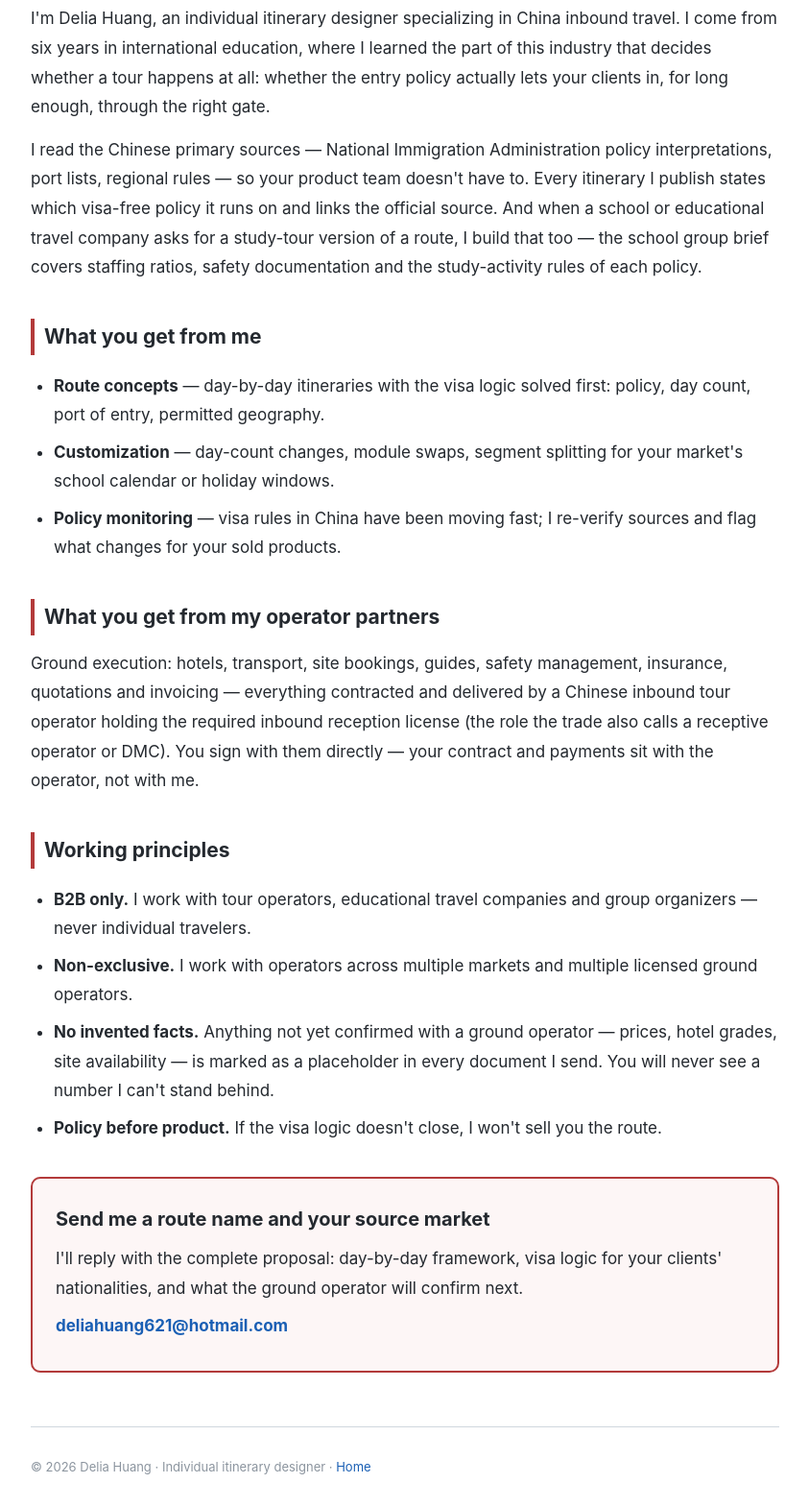
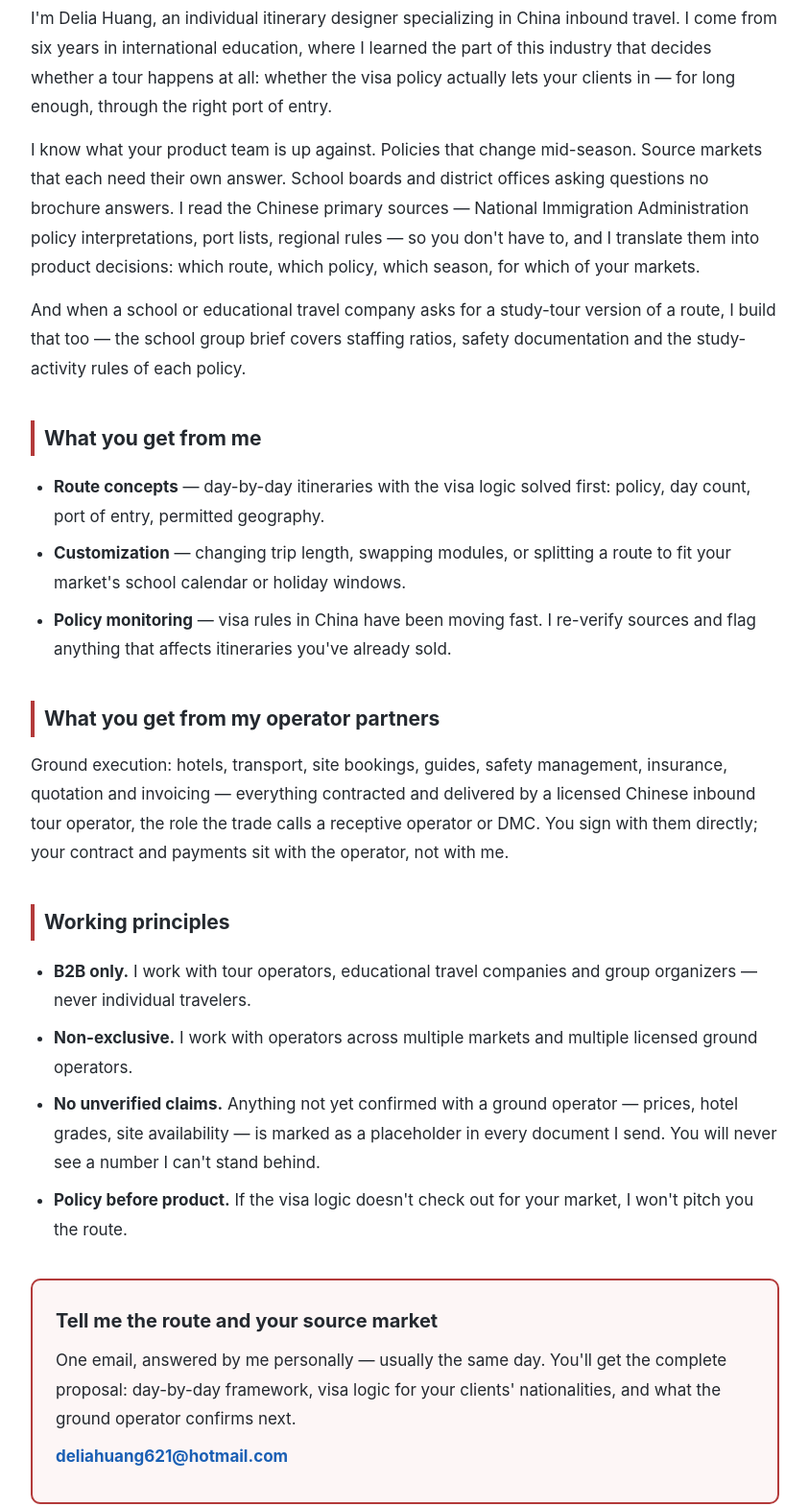
Before and after one commit to deliahuang621-png/china-inbound-tours, a plain HTML site: page about.html in a window 1280 px wide. Shown: the part 298-1868 px from the top of the page at 96% size, without its empty margins (218-1061 px from the left). Drawn offline with Linux system fonts and the light colour scheme.

Commit message:
Chinglish audit vs TUI/Intrepid/Trafalgar/G Adventures/EF/WorldStrides copy; nationality cells reduced to continent counts; personal-service and buyer-empathy tone

```diff
--- a/about.html
+++ b/about.html
@@ -26,38 +26,42 @@
 <h2>Who I am</h2>
 <p>I'm Delia Huang, an individual itinerary designer specializing in China inbound travel. I come from six
 years in international education, where I learned the part of this industry that decides whether a tour
-happens at all: whether the entry policy actually lets your clients in, for long enough, through the right
-gate.</p>
-<p>I read the Chinese primary sources — National Immigration Administration policy interpretations, port
-lists, regional rules — so your product team doesn't have to. Every itinerary I publish states which
-visa-free policy it runs on and links the official source. And when a school or educational travel company
-asks for a study-tour version of a route, I build that too — the school group brief covers staffing ratios,
-safety documentation and the study-activity rules of each policy.</p>
+happens at all: whether the visa policy actually lets your clients in — for long enough, through the right
+port of entry.</p>
+<p>I know what your product team is up against. Policies that change mid-season. Source markets that each
+need their own answer. School boards and district offices asking questions no brochure answers. I read the
+Chinese primary sources — National Immigration Administration policy interpretations, port lists, regional
+rules — so you don't have to, and I translate them into product decisions: which route, which policy, which
+season, for which of your markets.</p>
+<p>And when a school or educational travel company asks for a study-tour version of a route, I build that
+too — the school group brief covers staffing ratios, safety documentation and the study-activity rules of
+each policy.</p>
 
 <h2>What you get from me</h2>
 <ul>
 <li><strong>Route concepts</strong> — day-by-day itineraries with the visa logic solved first: policy, day count, port of entry, permitted geography.</li>
-<li><strong>Customization</strong> — day-count changes, module swaps, segment splitting for your market's school calendar or holiday windows.</li>
-<li><strong>Policy monitoring</strong> — visa rules in China have been moving fast; I re-verify sources and flag what changes for your sold products.</li>
+<li><strong>Customization</strong> — changing trip length, swapping modules, or splitting a route to fit your market's school calendar or holiday windows.</li>
+<li><strong>Policy monitoring</strong> — visa rules in China have been moving fast. I re-verify sources and flag anything that affects itineraries you've already sold.</li>
 </ul>
 
 <h2>What you get from my operator partners</h2>
-<p>Ground execution: hotels, transport, site bookings, guides, safety management, insurance, quotations and
-invoicing — everything contracted and delivered by a Chinese inbound tour operator holding the required
-inbound reception license (the role the trade also calls a receptive operator or DMC). You sign with them
-directly — your contract and payments sit with the operator, not with me.</p>
+<p>Ground execution: hotels, transport, site bookings, guides, safety management, insurance, quotation and
+invoicing — everything contracted and delivered by a licensed Chinese inbound tour operator, the role the
+trade calls a receptive operator or DMC. You sign with them directly; your contract and payments sit with
+the operator, not with me.</p>
 
 <h2>Working principles</h2>
 <ul>
 <li><strong>B2B only.</strong> I work with tour operators, educational travel companies and group organizers — never individual travelers.</li>
 <li><strong>Non-exclusive.</strong> I work with operators across multiple markets and multiple licensed ground operators.</li>
-<li><strong>No invented facts.</strong> Anything not yet confirmed with a ground operator — prices, hotel grades, site availability — is marked as a placeholder in every document I send. You will never see a number I can't stand behind.</li>
-<li><strong>Policy before product.</strong> If the visa logic doesn't close, I won't sell you the route.</li>
+<li><strong>No unverified claims.</strong> Anything not yet confirmed with a ground operator — prices, hotel grades, site availability — is marked as a placeholder in every document I send. You will never see a number I can't stand behind.</li>
+<li><strong>Policy before product.</strong> If the visa logic doesn't check out for your market, I won't pitch you the route.</li>
 </ul>
 
 <div class="cta-band">
-  <div class="cta-title">Send me a route name and your source market</div>
-  <p>I'll reply with the complete proposal: day-by-day framework, visa logic for your clients' nationalities, and what the ground operator will confirm next.</p>
+  <div class="cta-title">Tell me the route and your source market</div>
+  <p>One email, answered by me personally — usually the same day. You'll get the complete proposal:
+  day-by-day framework, visa logic for your clients' nationalities, and what the ground operator confirms next.</p>
   <p><strong><a href="mailto:deliahuang621@hotmail.com?subject=Route%20proposal%20request">deliahuang621@hotmail.com</a></strong></p>
 </div>
 
```
Also changed, not shown: contact.html (+1 -1 lines), index.html (+16 -16 lines), visa-free-playbook.html (+6 -6 lines).
